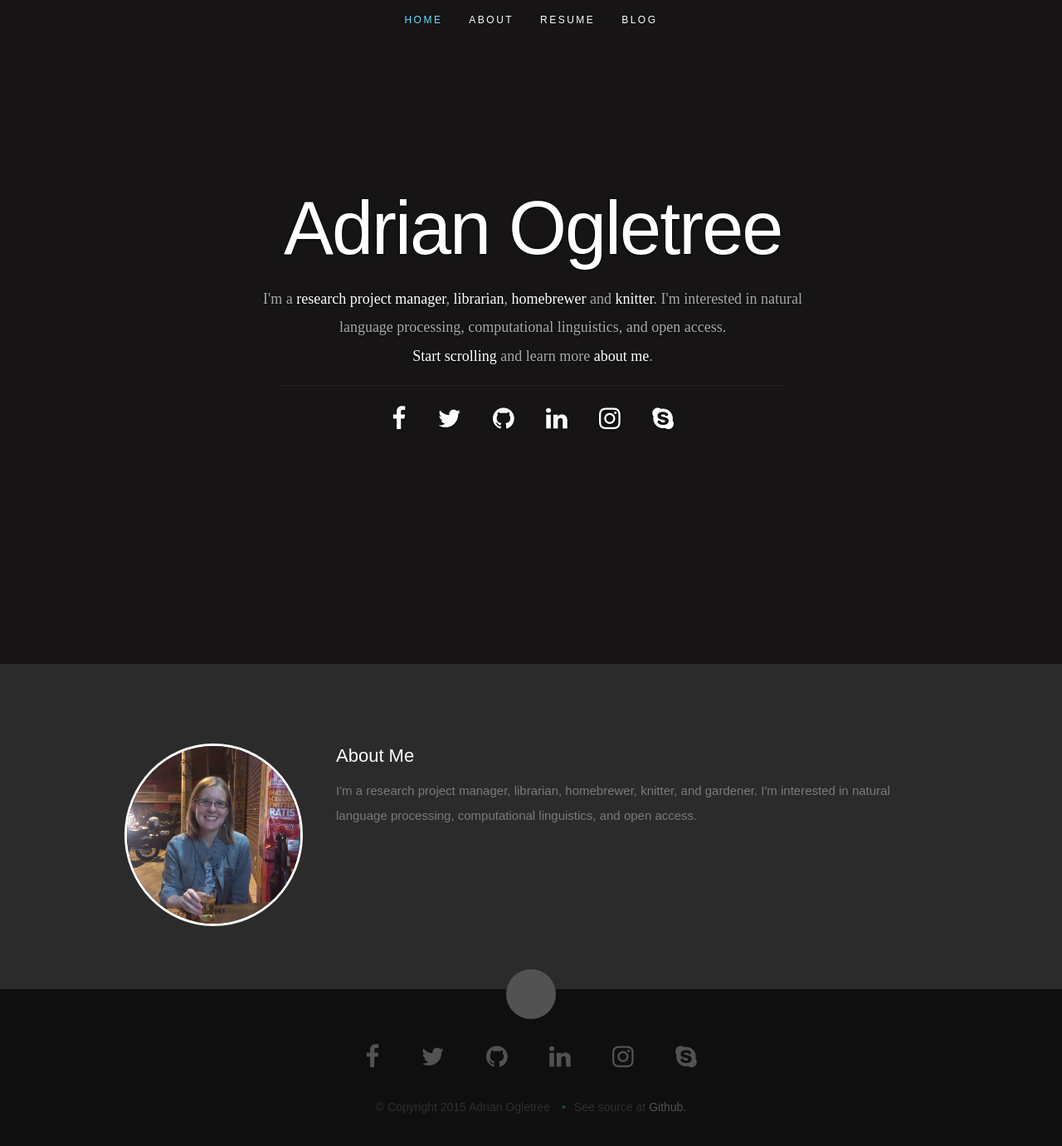
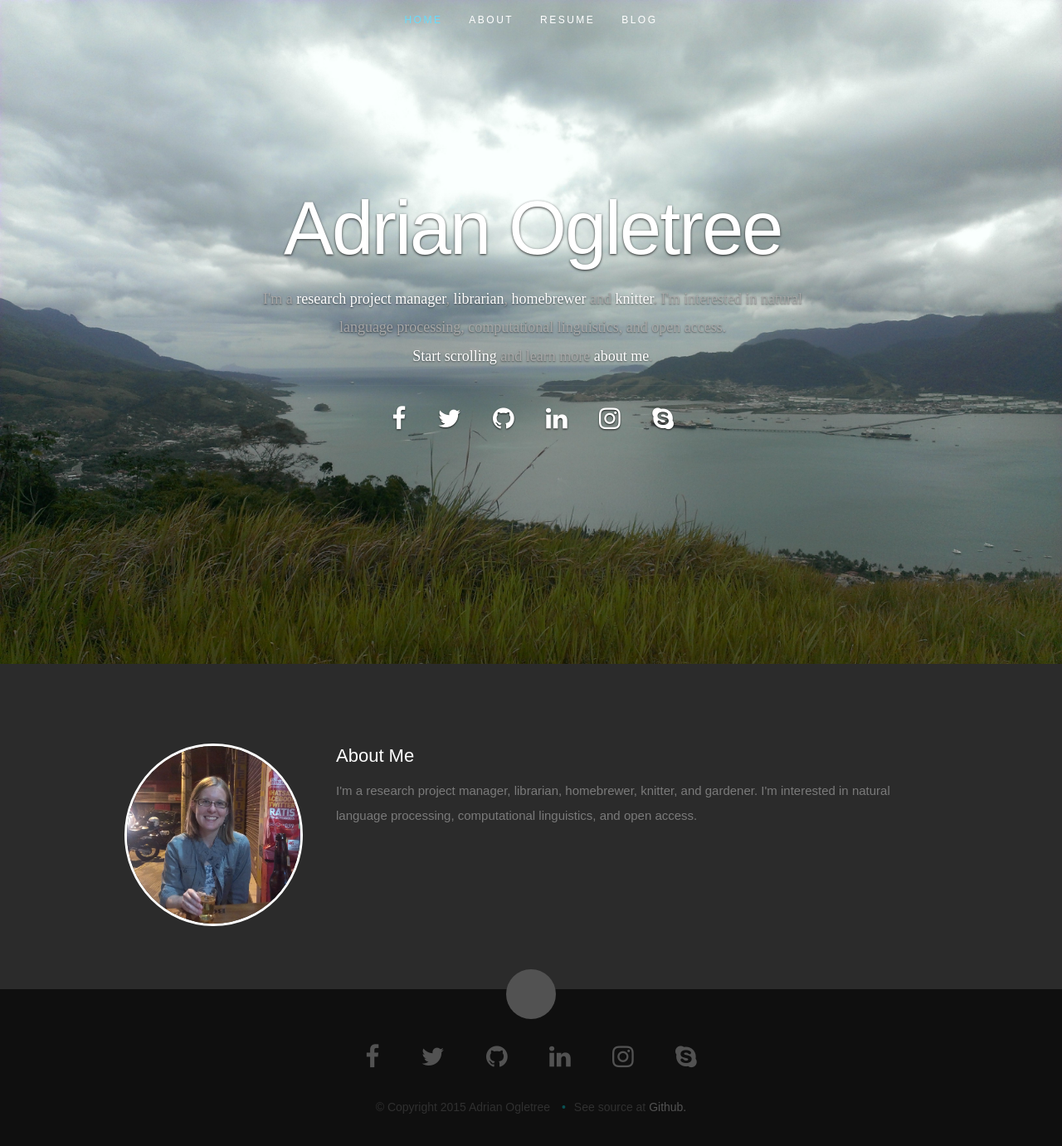
Before and after one commit to aogletree/aogletree.github.io, a Jekyll site: the page built from index.html, in a window 1280 px wide and 1397 px high. Shown: the top 1381 px of the window at 83% size. Built offline with Jekyll 4.4.1, drawn with Linux system fonts in a browser that asks for light colours; nearby versions of some CDN libraries; some web fonts are replaced; library files that are not in the unit come from our copies.

Commit message:
small change

```diff
--- a/assets/css/library.css
+++ b/assets/css/library.css
@@ -996,7 +996,7 @@ header {
    height: 800px !important;
    min-height: 500px !important;
    width: 100% !important;
-   background: #161415 url(assets/img/background.jpg) no-repeat top center;
+   background: #161415 url(../img/background.jpg) no-repeat top center;
    background-size: cover !important;
 	-webkit-background-size: cover !important;
    text-align: center;
```
